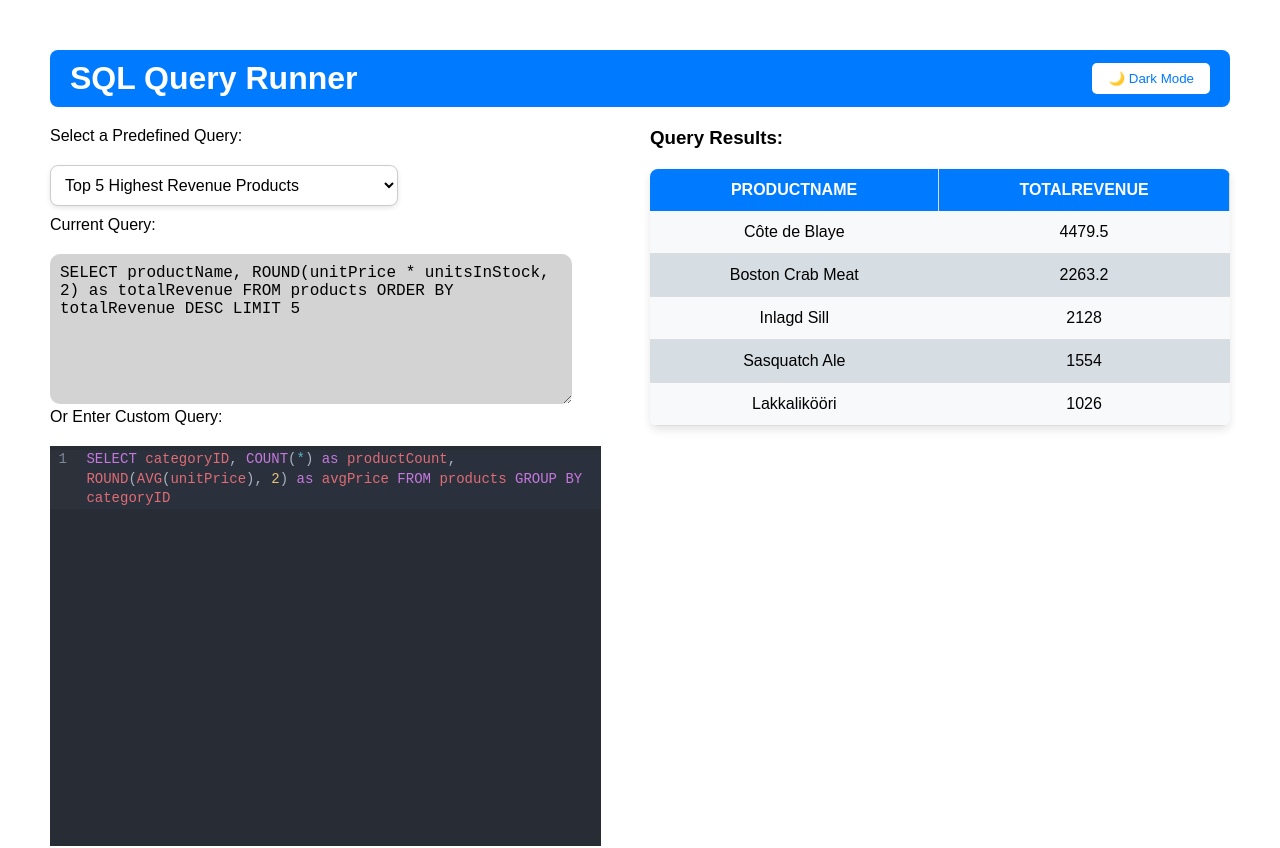
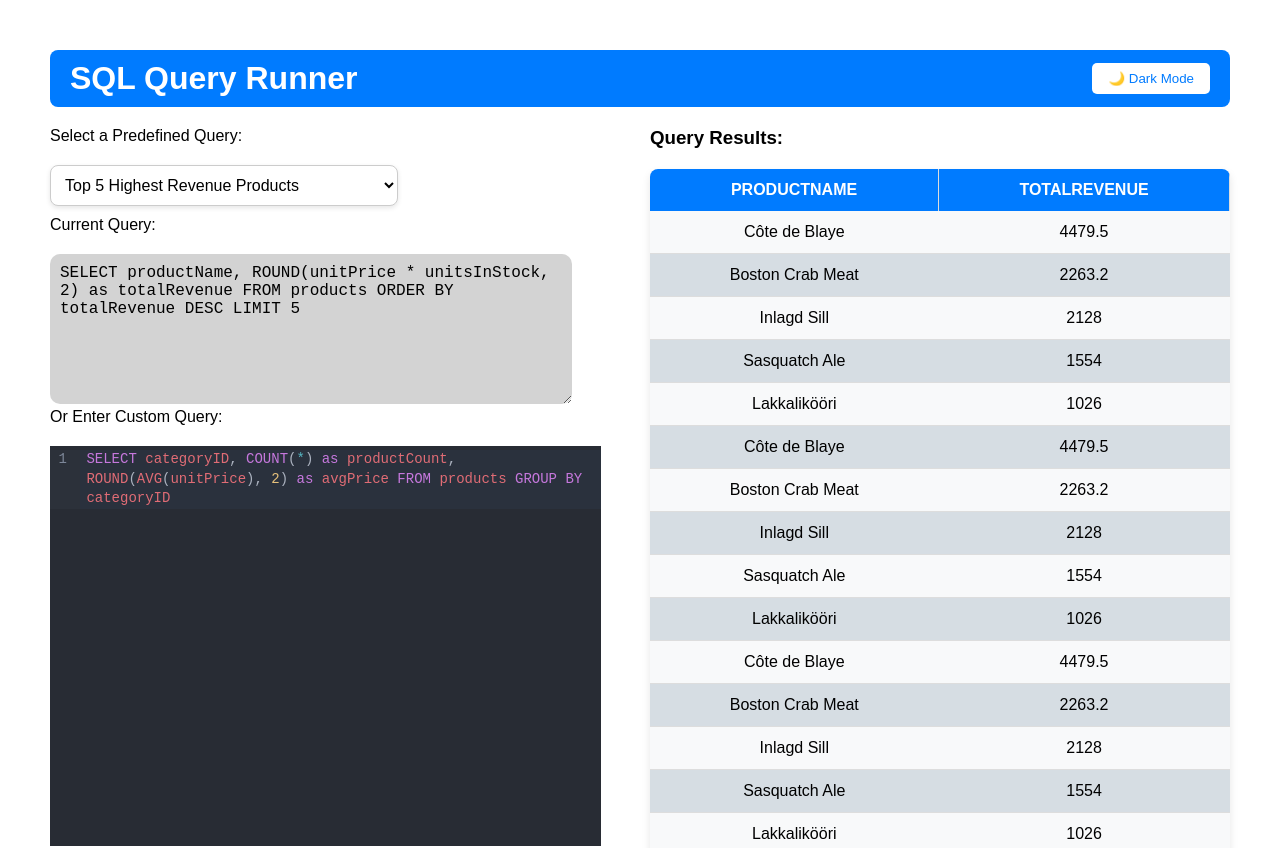
Before and after one commit to Akshatverma01/SQL-Runner, a React (Vite) app: page / in a window 1280 px wide. Shown: the top 848 px of the page. Built offline with nearby package versions, Linux system fonts and the light colour scheme.

Commit message:
queries fixed

```diff
--- a/src/data/queries.js
+++ b/src/data/queries.js
@@ -5,11 +5,31 @@ const predefinedQueries = [
     query:
       "SELECT productName, ROUND(unitPrice * unitsInStock, 2) as totalRevenue FROM products ORDER BY totalRevenue DESC LIMIT 5",
     data: [
-      { productName: "Côte de Blaye", totalRevenue: 4479.5 },
-      { productName: "Boston Crab Meat", totalRevenue: 2263.2 },
-      { productName: "Inlagd Sill", totalRevenue: 2128.0 },
-      { productName: "Sasquatch Ale", totalRevenue: 1554.0 },
-      { productName: "Lakkalikööri", totalRevenue: 1026.0 },
+      {  productName: "Côte de Blaye", totalRevenue: 4479.5 },
+      {  productName: "Boston Crab Meat", totalRevenue: 2263.2 },
+      {  productName: "Inlagd Sill", totalRevenue: 2128.0 },
+      {  productName: "Sasquatch Ale", totalRevenue: 1554.0 },
+      {  productName: "Lakkalikööri", totalRevenue: 1026.0 },
+      {  productName: "Côte de Blaye", totalRevenue: 4479.5 },
+      {  productName: "Boston Crab Meat", totalRevenue: 2263.2 },
+      {  productName: "Inlagd Sill", totalRevenue: 2128.0 },
+      {  productName: "Sasquatch Ale", totalRevenue: 1554.0 },
+      {  productName: "Lakkalikööri", totalRevenue: 1026.0 },
+      {  productName: "Côte de Blaye", totalRevenue: 4479.5 },
+      {  productName: "Boston Crab Meat", totalRevenue: 2263.2 },
+      {  productName: "Inlagd Sill", totalRevenue: 2128.0 },
+      {  productName: "Sasquatch Ale", totalRevenue: 1554.0 },
+      {  productName: "Lakkalikööri", totalRevenue: 1026.0 },
+      {  productName: "Côte de Blaye", totalRevenue: 4479.5 },
+      {  productName: "Boston Crab Meat", totalRevenue: 2263.2 },
+      {  productName: "Inlagd Sill", totalRevenue: 2128.0 },
+      {  productName: "Sasquatch Ale", totalRevenue: 1554.0 },
+      {  productName: "Lakkalikööri", totalRevenue: 1026.0 },
+      {  productName: "Côte de Blaye", totalRevenue: 4479.5 },
+      {  productName: "Boston Crab Meat", totalRevenue: 2263.2 },
+      {  productName: "Inlagd Sill", totalRevenue: 2128.0 },
+      {  productName: "Sasquatch Ale", totalRevenue: 1554.0 },
+      {  productName: "Lakkalikööri", totalRevenue: 1026.0 },
     ],
   },
   {
@@ -26,6 +46,30 @@ const predefinedQueries = [
       { categoryID: 6, productCount: 6, avgPrice: 54.33 },
       { categoryID: 7, productCount: 7, avgPrice: 32.59 },
       { categoryID: 8, productCount: 10, avgPrice: 25.49 },
+      { categoryID: 9, productCount: 12, avgPrice: 34.23 },
+      { categoryID: 10, productCount: 12, avgPrice: 22.58 },
+      { categoryID: 11, productCount: 13, avgPrice: 26.47 },
+      { categoryID: 12, productCount: 10, avgPrice: 28.51 },
+      { categoryID: 13, productCount: 7, avgPrice: 21.35 },
+      { categoryID: 14, productCount: 6, avgPrice: 54.33 },
+      { categoryID: 15, productCount: 7, avgPrice: 32.59 },
+      { categoryID: 16, productCount: 10, avgPrice: 25.49 },
+      { categoryID: 17, productCount: 12, avgPrice: 34.23 },
+      { categoryID: 18, productCount: 12, avgPrice: 22.58 },
+      { categoryID: 19, productCount: 13, avgPrice: 26.47 },
+      { categoryID: 20, productCount: 10, avgPrice: 28.51 },
+      { categoryID: 21, productCount: 7, avgPrice: 21.35 },
+      { categoryID: 22, productCount: 6, avgPrice: 54.33 },
+      { categoryID: 23, productCount: 7, avgPrice: 32.59 },
+      { categoryID: 24, productCount: 10, avgPrice: 25.49 },
+      { categoryID: 25, productCount: 12, avgPrice: 34.23 },
+      { categoryID: 26, productCount: 12, avgPrice: 22.58 },
+      { categoryID: 27, productCount: 13, avgPrice: 26.47 },
+      { categoryID: 28, productCount: 10, avgPrice: 28.51 },
+      { categoryID: 29, productCount: 7, avgPrice: 21.35 },
+      { categoryID: 30, productCount: 6, avgPrice: 54.33 },
+      { categoryID: 31, productCount: 7, avgPrice: 32.59 },
+      { categoryID: 32, productCount: 10, avgPrice: 25.49 },
     ],
   },
   {
```
